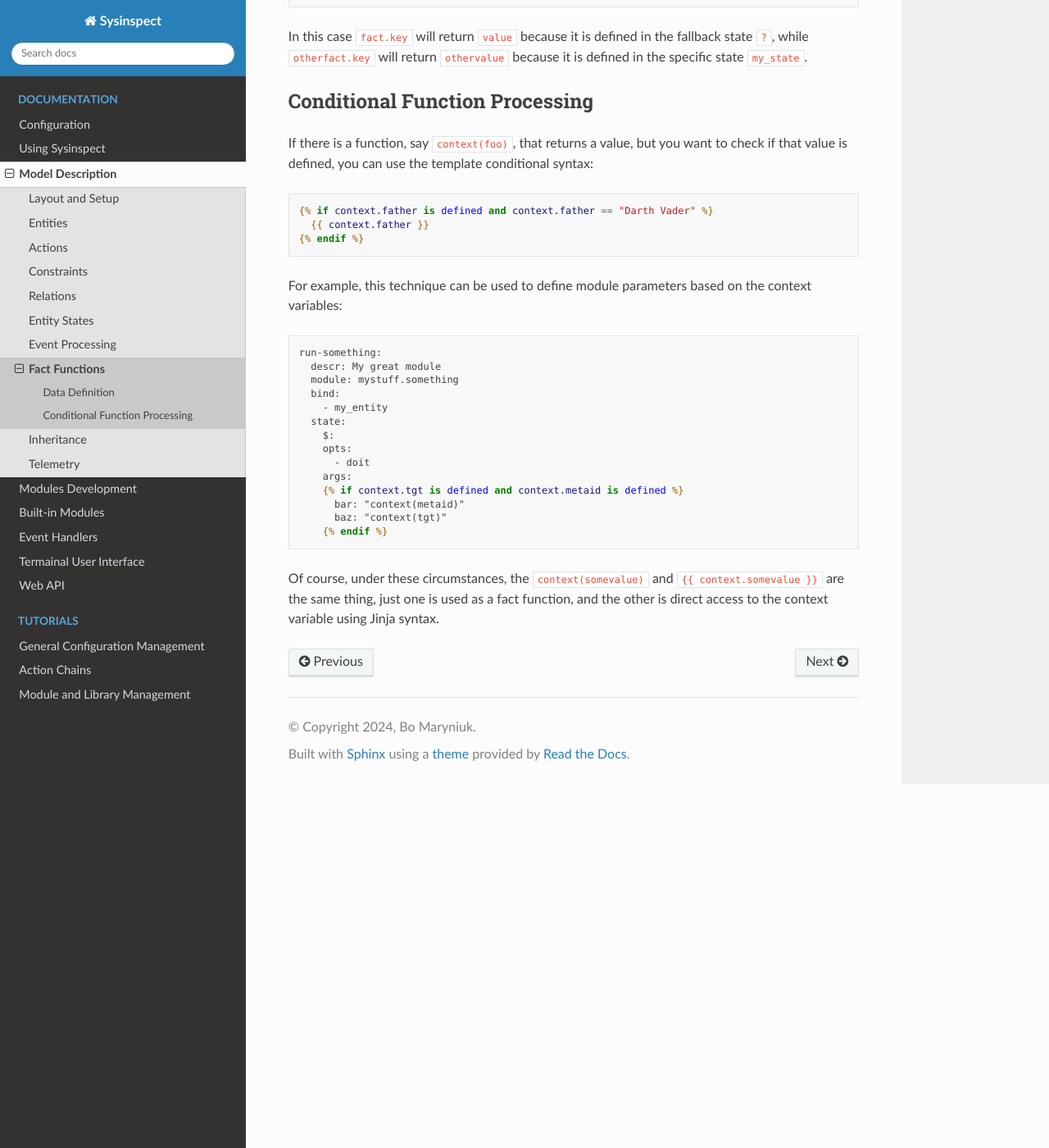
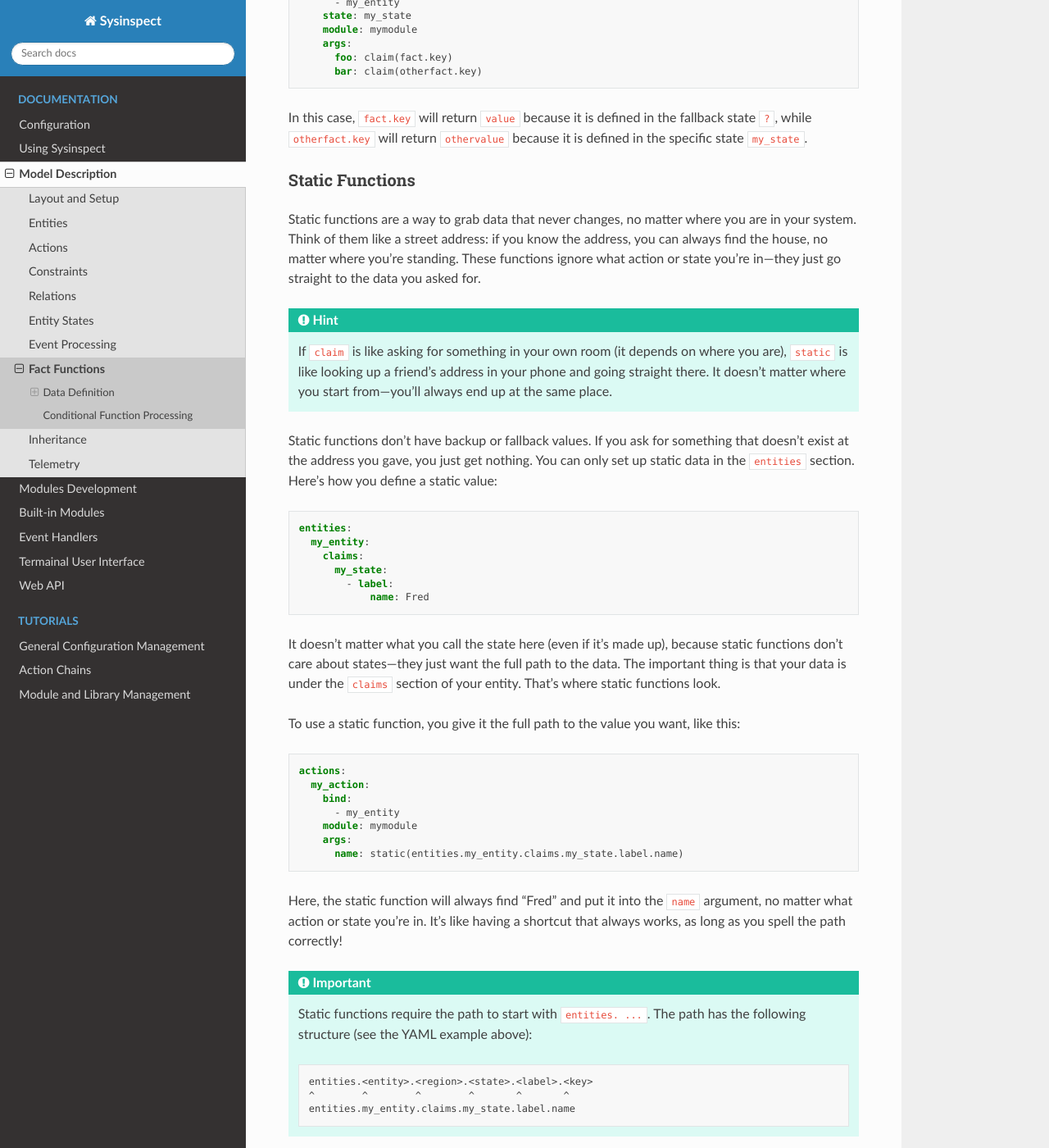
Before and after one commit to tinythings/sysinspect, a Sphinx documentation site: the page built from docs/modeldescr/functions.rst, in a window 1280 px wide and 1400 px high, scrolled down 2549 px. Shown: the whole window at 82% size. Built offline with Sphinx 7.4.7 and the Read the Docs theme 3.1.0, drawn with Linux system fonts in a browser that asks for light colours; some of the changed text lies outside the part shown.

Commit message:
Update documentation with static functions usage explanation

```diff
--- a/docs/modeldescr/functions.rst
+++ b/docs/modeldescr/functions.rst
@@ -26,7 +26,7 @@
 ``static(value)``
 
   The function ``static`` accepts a type ``String`` with the whole absolute path with the ID of the claim.
-  A path has ``.`` dot-notation, e.g., ``foo.bar.baz`` where ``baz`` is the final ID.
+  A path uses ``.`` dot-notation, e.g., ``foo.bar.baz`` where ``baz`` is the final ID.
 
 ``context(value)``
 
@@ -37,7 +37,12 @@
 Data Definition
 ---------------
 
-Data can be defined in ``entities`` section under specific action IDs and states. A state is just a label or
+Here you can find the details about how to use ``claim`` and ``static`` functions.
+
+Claim Functions
+^^^^^^^^^^^^^^^
+
+Data can be defined in the ``entities`` section under specific action IDs and states. A state is just a label or
 unspecified ``$`` *(default state)*. For example:
 
 .. code-block:: yaml
@@ -51,7 +56,7 @@
           - otherfact:
               key: othervalue
 
-In this case, ``claim(...)`` function must be called within the same context state, otherwise value will not be found.
+In this case, the ``claim(...)`` function must be called within the same context state, otherwise the value will not be found.
 For example:
 
 .. code-block:: yaml
@@ -84,7 +89,7 @@
 
 In short: always make sure your action and your data use the same state label if you want to access the right values.
 
-Fall back values are defined with ``?`` (question mark) symbol and they are not belonging to any specific state.
+Fallback values are defined with the ``?`` (question mark) symbol and they do not belong to any specific state.
 They can be used to provide default values when the main value is not available. For example:
 
 .. code-block:: yaml
@@ -110,11 +115,75 @@
         foo: claim(fact.key)
         bar: claim(otherfact.key)
 
-In this case ``fact.key`` will return ``value`` because it is defined in the fallback state ``?``, while
+In this case, ``fact.key`` will return ``value`` because it is defined in the fallback state ``?``, while
 ``otherfact.key`` will return ``othervalue`` because it is defined in the specific state ``my_state``.
+
+Static Functions
+^^^^^^^^^^^^^^^^
+
+Static functions are a way to grab data that never changes, no matter where you are in your system. Think of
+them like a street address: if you know the address, you can always find the house, no matter where you’re
+standing. These functions ignore what action or state you’re in—they just go straight to the data you asked
+for.
+
+.. hint::
+
+  If ``claim`` is like asking for something in your own room (it depends on where you are), ``static`` is
+  like looking up a friend’s address in your phone and going straight there. It doesn’t matter where you
+  start from—you’ll always end up at the same place.
+
+Static functions don’t have backup or fallback values. If you ask for something that doesn’t exist at the
+address you gave, you just get nothing. You can only set up static data in the ``entities`` section. Here’s
+how you define a static value:
+
+.. code-block:: yaml
+
+  entities:
+    my_entity:
+      claims:
+        my_state:
+          - label:
+              name: Fred
+
+It doesn’t matter what you call the state here (even if it’s made up), because static functions don’t care
+about states—they just want the full path to the data. The important thing is that your data is under the
+``claims`` section of your entity. That’s where static functions look.
+
+To use a static function, you give it the full path to the value you want, like this:
+
+.. code-block:: yaml
+
+  actions:
+    my_action:
+      bind:
+        - my_entity
+      module: mymodule
+      args:
+        name: static(entities.my_entity.claims.my_state.label.name)
+
+Here, the static function will always find "Fred" and put it into the ``name`` argument, no matter what
+action or state you’re in. It’s like having a shortcut that always works, as long as you spell the path
+correctly!
+
+.. important::
+
+  Static functions require the path to start with ``entities. ...``. The path has the following structure (see
+  the YAML example above):
+
+  .. code-block:: text
+
+    entities.<entity>.<region>.<state>.<label>.<key>
+    ^        ^        ^        ^       ^       ^
+    entities.my_entity.claims.my_state.label.name
 
 Conditional Function Processing
 -------------------------------
+
+The model supports Jinja2 templating syntax and conditions.
+
+.. important::
+
+  This is not real Jinja2 templating, only a simplified version without a real Python interpreter behind it!
 
 If there is a function, say ``context(foo)``, that returns a value, but you want to check if that value is defined,
 you can use the template conditional syntax:
```
Also changed, not shown: other parts of docs/modeldescr/functions.rst (+2 -2 lines).
